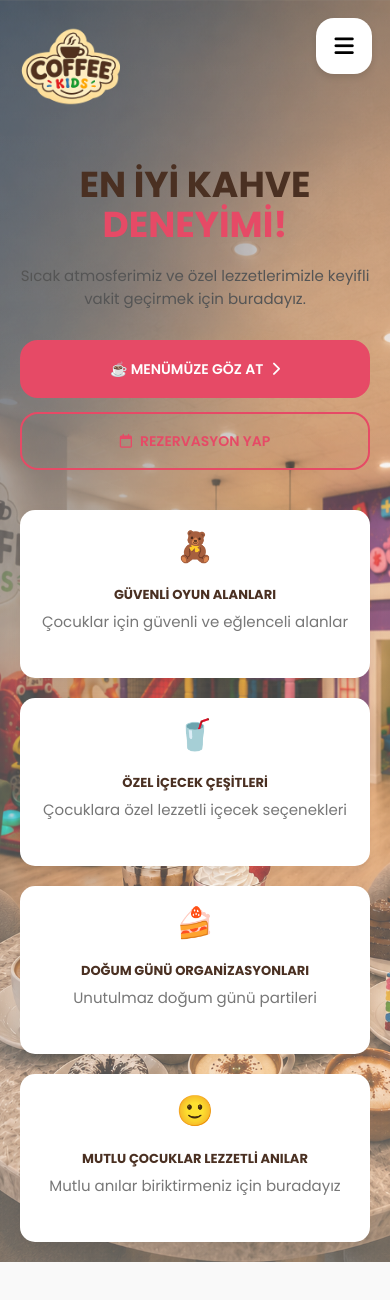
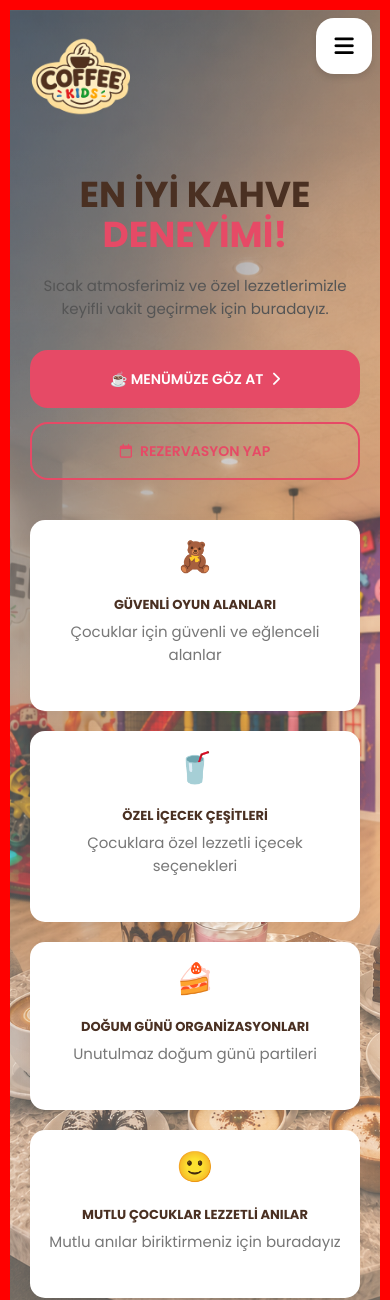
Before and after one commit to YarenGulDemirtas/-coffekids, a Flask app: page / in a window 390 px wide. Shown: the top 1300 px of the page. Run offline with Flask 3, Linux system fonts and the light colour scheme.

Commit message:
mobil arayuz duzenlendi

```diff
--- a/static/style.css
+++ b/static/style.css
@@ -645,4 +645,7 @@ body{
         justify-content:center;
     }
 
+    body{
+    border:10px solid red;
 }
+}
```
Also changed, not shown: 1 other file.
